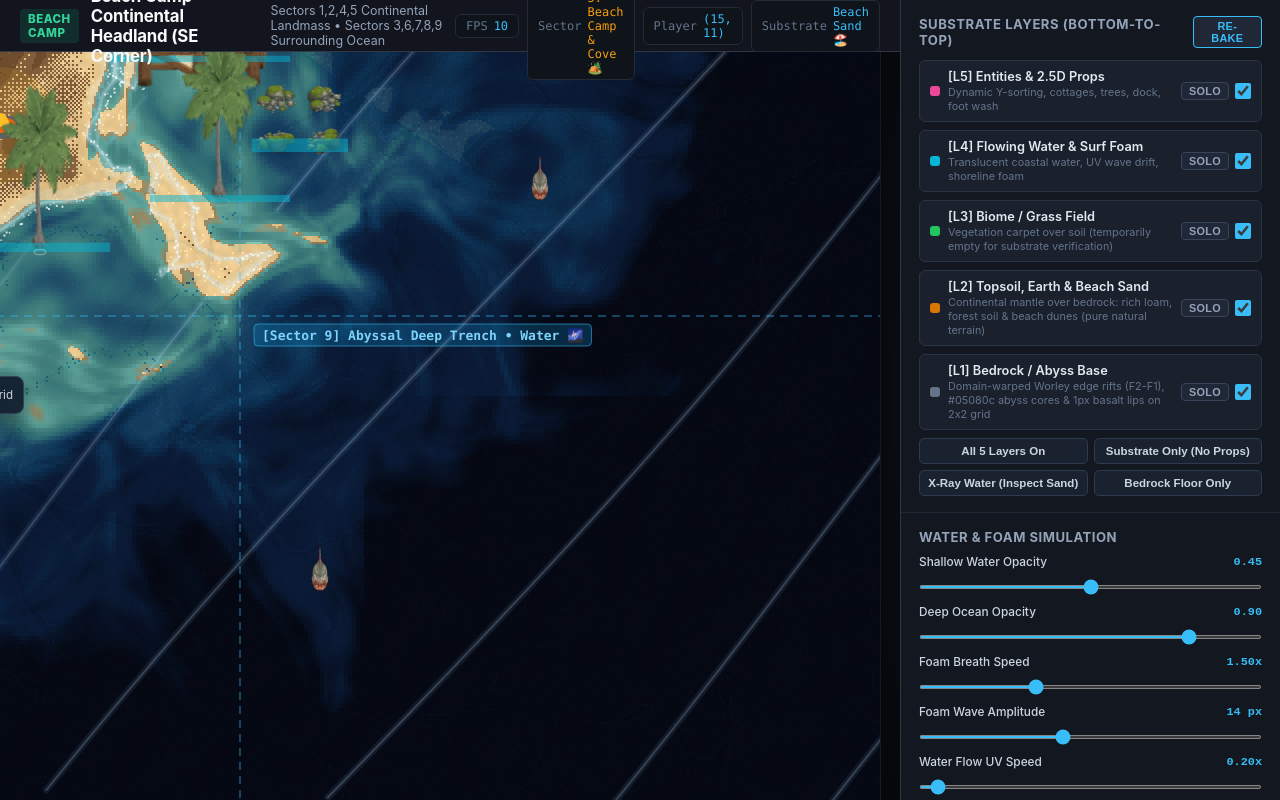
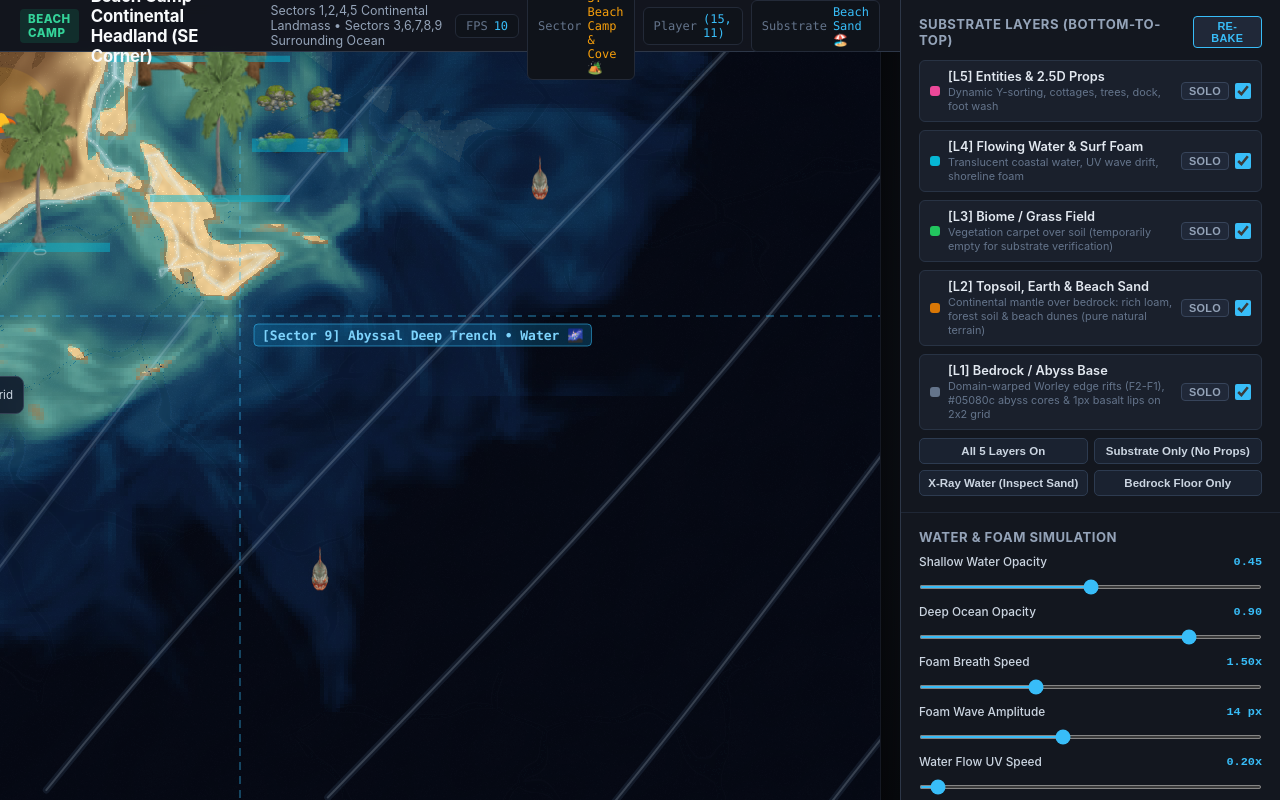
Before and after one commit to jpeckenpaugh/oblique-livive-net, a plain HTML site: page beach_camp.html in a window 1280 px wide. Drawn offline with Linux system fonts and the light colour scheme; animation ran at ten frames a second.

Commit message:
fix(resolution): upgrade to 1:1 native pixel fidelity, replace Bayer stippling with smooth cubic blend, remove canvas pixelated scaling, and soften shoreline foam

```diff
--- a/beach_camp.html
+++ b/beach_camp.html
@@ -134,8 +134,7 @@
       background-color: #090c12;
       box-shadow: 0 16px 48px rgba(0, 0, 0, 0.75), 0 0 0 1px #222938;
       border-radius: 6px;
-      image-rendering: pixelated;
-      image-rendering: crisp-edges;
+      image-rendering: auto;
       transition: transform 0.1s ease-out;
       transform-origin: center center;
     }
@@ -1243,10 +1242,10 @@
   // LAYER 1 MEMORY MODEL & BEDROCK ARCHITECTURE (The Retro Voxel Soul)
   // =========================================================================
   // Flat typed memory buffer storing discrete geological strata for the entire world.
-  // Backed by 2x2 texel density to give late-90s physical pixel tooth without subpixel blur.
-  const BEDROCK_BLOCK = 2; // 2x2 retro texel density matching classic game sprite scale
-  const BEDROCK_COLS = WORLD_WIDTH / BEDROCK_BLOCK;   // 960
-  const BEDROCK_ROWS = WORLD_HEIGHT / BEDROCK_BLOCK; // 768
+  // Backed by native 1:1 pixel fidelity for crisp, high-resolution classic PC art.
+  const BEDROCK_BLOCK = 1; // Native 1:1 pixel fidelity
+  const BEDROCK_COLS = WORLD_WIDTH;   // 1920
+  const BEDROCK_ROWS = WORLD_HEIGHT;  // 1536
 
   // Voxel classifications for discrete world memory
   const VOXEL_ABYSS_TRENCH = 0;       // Oceanic deep trench & hydrothermal rifts (< 0.16)
@@ -1423,13 +1422,11 @@
     const seed = config.noise.seed;
 
     for (let by = 0; by < BEDROCK_ROWS; by++) {
-      const wy = by * BEDROCK_BLOCK;
-      const yCols = by * BEDROCK_COLS;
+      const wy = by;
       const yW0 = wy * WORLD_WIDTH;
-      const yW1 = yW0 + WORLD_WIDTH;
 
       for (let bx = 0; bx < BEDROCK_COLS; bx++) {
-        const wx = bx * BEDROCK_BLOCK;
+        const wx = bx;
         const elev = sampleElevation(wx, wy);
 
         // 1. Classify discrete voxel geologic stratum
@@ -1450,14 +1447,14 @@
         if (rift.isFissure) flags |= VOXEL_FLAG_FISSURE;
         if (rift.isCore) flags |= VOXEL_FLAG_CORE;
         if (rift.isLip) flags |= VOXEL_FLAG_LIP;
-        bedrockVoxels[yCols + bx] = vType | flags;
+        bedrockVoxels[yW0 + wx] = vType | flags;
 
         // 3. 2.5D Oblique Directional Relief (Classic 90s NW sun angle)
         const slabNW = simplex.noise2D((wx - 3) * 0.011, (wy - 3) * 0.011);
         const slabSE = simplex.noise2D((wx + 3) * 0.011, (wy + 3) * 0.011);
         const relief = Math.round((slabNW - slabSE) * 9.0); // [-9, +9]
 
-        // 4. Discrete 2x2 texel mineral tooth (bitwise PRNG hash)
+        // 4. Discrete mineral tooth (bitwise PRNG hash)
         const grain = hash2D(bx, by, seed + 107);
 
         let r, g, b;
@@ -1520,11 +1517,8 @@
 
         const pixelColor = packABGR(r, g, b, 255);
 
-        // Blit 2x2 texel block directly into 32-bit canvas buffer
+        // Native 1:1 pixel blit directly into 32-bit canvas buffer
         buf32[yW0 + wx] = pixelColor;
-        buf32[yW0 + wx + 1] = pixelColor;
-        buf32[yW1 + wx] = pixelColor;
-        buf32[yW1 + wx + 1] = pixelColor;
       }
     }
 
@@ -1791,31 +1785,22 @@
 
     const seed = config.noise.seed;
 
-    // 4x4 Ordered Bayer Matrix for crunchy, tactile retro dither stippling
-    const BAYER_4X4 = [
-       0/16,  8/16,  2/16, 10/16,
-      12/16,  4/16, 14/16,  6/16,
-       3/16, 11/16,  1/16,  9/16,
-      15/16,  7/16, 13/16,  5/16
-    ];
+
 
     for (let by = 0; by < BEDROCK_ROWS; by++) {
-      const wy = by * BEDROCK_BLOCK;
-      const yCols = by * BEDROCK_COLS;
+      const wy = by;
       const yW0 = wy * WORLD_WIDTH;
-      const yW1 = yW0 + WORLD_WIDTH;
 
       for (let bx = 0; bx < BEDROCK_COLS; bx++) {
-        const wx = bx * BEDROCK_BLOCK;
+        const wx = bx;
 
         const elev = sampleElevation(wx, wy);
 
         // Retrieve bedrock geological classification and tectonic fracture flags
-        const v = bedrockVoxels[yCols + bx];
+        const v = bedrockVoxels[yW0 + bx];
         const isFissure = (v & VOXEL_FLAG_FISSURE) !== 0;
         const isLip = (v & VOXEL_FLAG_LIP) !== 0;
 
-        const ditherVal = BAYER_4X4[((by & 3) << 2) | (bx & 3)];
         const grainHash = hash2D(bx, by, seed + 511);
 
         // --- Compute Layer 2: Continental Topsoil, Earth & Beach Sand ---
@@ -1830,7 +1815,7 @@
         } else if (elev >= ELEV_DEEP_WATER) {
           // Check high rocky bluff / steep crag suppression (exposing sub-terrene granite bedrock slab)
           const rockiness = simplex.noise2D(wx * 0.013 + 19.1, wy * 0.013 + 43.7);
-          const isRockyCrag = elev > 0.66 && rockiness > 0.68 && ((rockiness - 0.68) / 0.32 > ditherVal);
+          const isRockyCrag = elev > 0.68 && rockiness > 0.72;
 
           if (isRockyCrag) {
             soilAlpha = 0; // Exposes bare granite bedrock underneath
@@ -1891,17 +1876,17 @@
                 sandR += 22; sandG += 22; sandB += 20;
               }
 
-              if (sandT > 0.60) {
-                // Dithered transition from coastal sand to inland earth/loam
-                const blend = (sandT - 0.60) / 0.40;
-                const ditheredBlend = blend > ditherVal ? 1.0 : 0.0;
+              // Smooth cubic interpolation between coastal sand and inland earth/loam
+              if (sandT > 0.40) {
+                const blend = Math.max(0, Math.min(1.0, (sandT - 0.40) / 0.60));
+                const smoothBlend = blend * blend * (3 - 2 * blend);
                 const loamR = Math.round(118 + humusNoise * 20);
                 const loamG = Math.round(84  + humusNoise * 16);
                 const loamB = Math.round(52  + humusNoise * 12);
 
-                r2 = Math.round(sandR * (1 - ditheredBlend) + loamR * ditheredBlend);
-                g2 = Math.round(sandG * (1 - ditheredBlend) + loamG * ditheredBlend);
-                b2 = Math.round(sandB * (1 - ditheredBlend) + loamB * ditheredBlend);
+                r2 = Math.round(sandR * (1 - smoothBlend) + loamR * smoothBlend);
+                g2 = Math.round(sandG * (1 - smoothBlend) + loamG * smoothBlend);
+                b2 = Math.round(sandB * (1 - smoothBlend) + loamB * smoothBlend);
               } else {
                 r2 = sandR; g2 = sandG; b2 = sandB;
               }
@@ -1948,7 +1933,7 @@
             }
 
             // Basalt lip edge exposure along chasms in open ocean/crags
-            if (isLip && elev < ELEV_SHALLOW_WATER && ditherVal > 0.40) {
+            if (isLip && elev < ELEV_SHALLOW_WATER && (grainHash & 3) === 0) {
               soilAlpha = 0; // Let the 1px raised basalt lip peek through in shallow water
             }
           }
@@ -1958,15 +1943,9 @@
         // Explicitly set to 0 as requested so bare topsoil and bedrock can be inspected
         const pixelColorL2 = soilAlpha > 0 ? packABGR(r2, g2, b2, Math.round(soilAlpha * 255)) : 0;
         bufL2[yW0 + wx] = pixelColorL2;
-        bufL2[yW0 + wx + 1] = pixelColorL2;
-        bufL2[yW1 + wx] = pixelColorL2;
-        bufL2[yW1 + wx + 1] = pixelColorL2;
 
         const pixelColorL3 = 0; // Layer 3 empty
         bufL3[yW0 + wx] = pixelColorL3;
-        bufL3[yW0 + wx + 1] = pixelColorL3;
-        bufL3[yW1 + wx] = pixelColorL3;
-        bufL3[yW1 + wx + 1] = pixelColorL3;
       }
     }
 
@@ -2717,22 +2696,22 @@
           // Spray categorization:
           if (normDisp > 1.8 && surge > -0.2) {
             // Forward-thrown white spray droplets (wave-top crash)
-            const sz = isPixelFoam ? 2 : (rndType < 3 ? 1.5 : 2);
+            const sz = isPixelFoam ? 2 : 1;
             whiteSpray.push({ x: sx, y: sy, sz });
           } else if (normDisp < -1.2) {
             // Shadowed foam troughs & aerated underside (cool grey noise)
-            const sz = isPixelFoam ? 2 : (rndType < 4 ? 1.5 : 2);
+            const sz = isPixelFoam ? 2 : 1;
             greyNoise.push({ x: sx, y: sy, sz });
           } else {
             // Breaking ridge: mixture of white crest tops and translucent grey/mist noise
             if (rndType < 3) {
-              const sz = isPixelFoam ? 2 : 2;
+              const sz = isPixelFoam ? 2 : 1;
               whiteSpray.push({ x: sx, y: sy, sz });
             } else if (rndType < 6) {
-              const sz = isPixelFoam ? 2 : (rndType === 4 ? 1.5 : 2);
+              const sz = isPixelFoam ? 2 : 1;
               mistSpray.push({ x: sx, y: sy, sz });
             } else {
-              const sz = isPixelFoam ? 2 : 1.5;
+              const sz = isPixelFoam ? 2 : 1;
               greyNoise.push({ x: sx, y: sy, sz });
             }
           }
@@ -2748,7 +2727,7 @@
                 wx = Math.round(wx / 2) * 2;
                 wy = Math.round(wy / 2) * 2;
               }
-              frothWake.push({ x: wx, y: wy, sz: isPixelFoam ? 2 : 1.5 });
+              frothWake.push({ x: wx, y: wy, sz: isPixelFoam ? 2 : 1 });
             }
           }
         }
```
